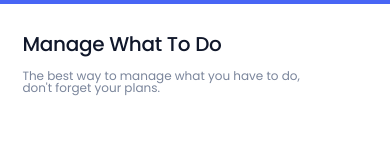
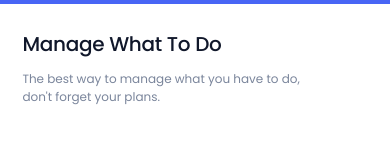
Before and after one commit to sanjana200403/Taskify_frontend, a React (Vite) app: page / in a window 390 px wide. Shown: the part 545-705 px from the top of the page. Built offline with nearby package versions, Linux system fonts and the light colour scheme; no server answers.

Commit message:
fix: improve onboarding copy line height

```diff
--- a/src/pages/Welcome.css
+++ b/src/pages/Welcome.css
@@ -173,7 +173,7 @@
     max-width: 19rem;
     margin-top: 0.75rem;
     font-size: 0.75rem;
-    line-height: 1;
+    line-height: 1.5;
     letter-spacing: 0;
   }
 
```
